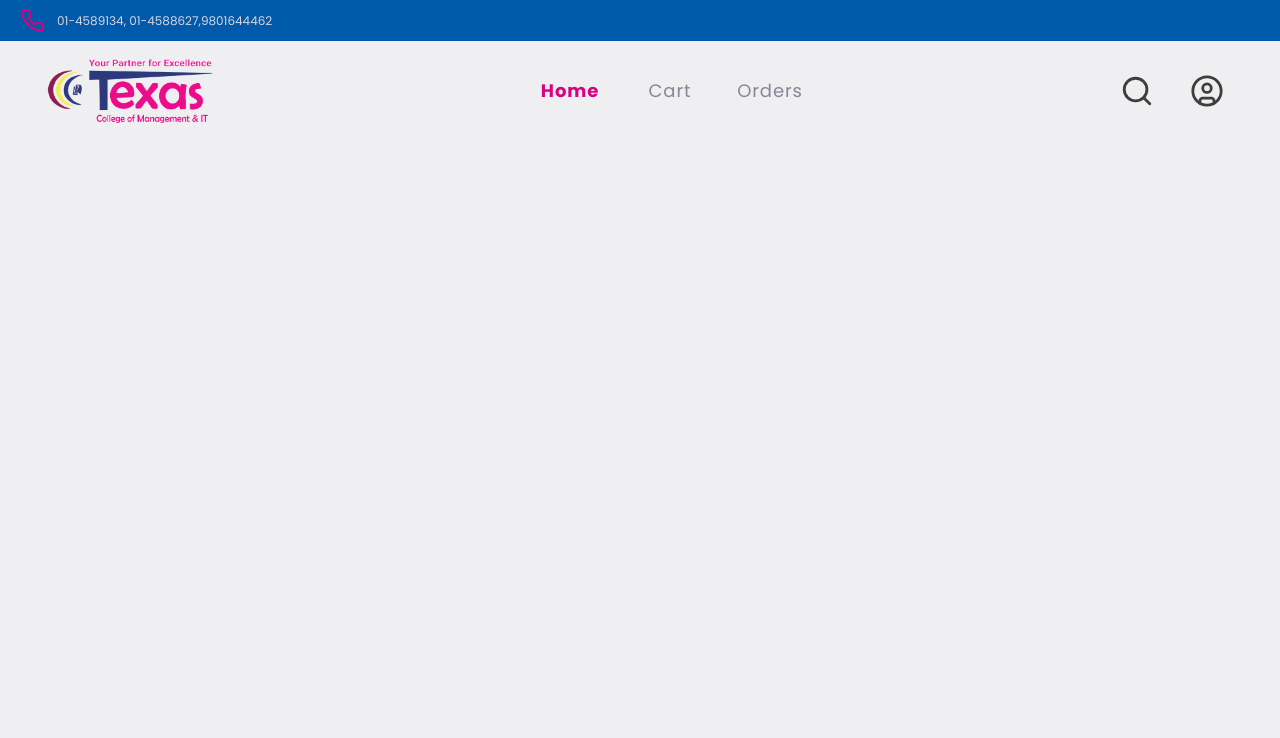
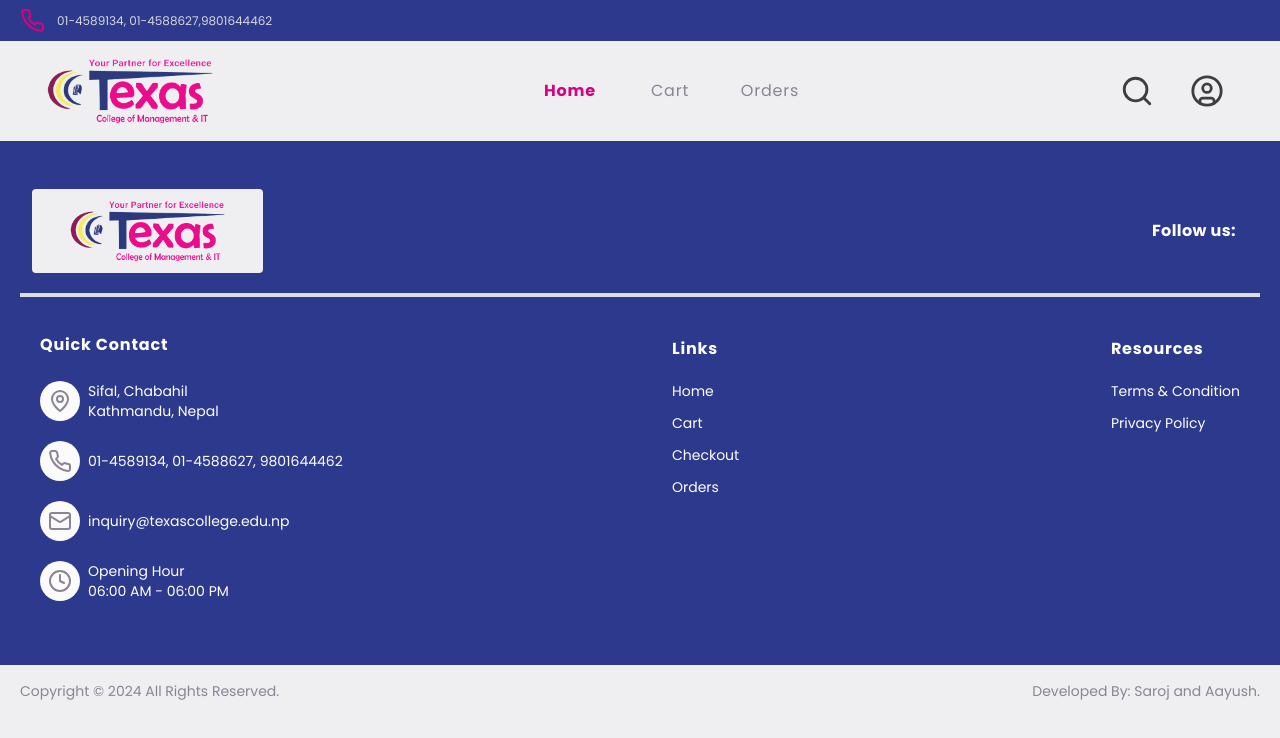
Before and after one commit to gtsaroj/FoodX, a React (Vite) app in the folder frontend/: page / in a window 1280 px wide. Shown: the top 738 px of the page. Built offline with nearby package versions, Linux system fonts and the light colour scheme.

Commit message:
footer added

```diff
--- a/frontend/src/App.tsx
+++ b/frontend/src/App.tsx
@@ -1,12 +1,18 @@
+import Footer from "./Components/Footer/Footer";
 import { Header } from "./Components/Navbar/Navbar";
 
 export const App: React.FC = () => {
   return (
-    <div className="">
-      <div className="mb-[100px]">
-        <Header />
+    <div className="flex items-center justify-center w-full h-full min-w-[100vw]  ">
+      <div className="w-full h-full max-w-[1500px] flex flex-col justify-center items-center">
+        <div className="mb-[100px]">
+          <Header />
+        </div>
+        <div className=""></div>
+        <div>
+          <Footer />
+        </div>
       </div>
-      <div className=""></div>
     </div>
   );
 };
--- /dev/null
+++ b/frontend/src/Components/Footer/Footer.tsx
@@ -0,0 +1,136 @@
+import { Clock, Mail, MapPin, Phone } from "lucide-react";
+import CollegeLogo from "/logo/texas.png";
+
+const Footer: React.FC = () => {
+  return (
+    <>
+      <footer className="w-full h-full bg-[var(--primary-color)] text-[var(--light-text)] min-w-[100vw] place-items-center grid px-5 py-7">
+        <div className="flex flex-col items-center justify-between w-full gap-5 px-3 py-5 border-b-4 border-b-[var(--light-border)] sm:flex-row">
+          <div className="px-5 py-3 bg-[var(--light-background)] rounded">
+            <img src={CollegeLogo} className="max-h-[60px] " />
+          </div>
+          <div className="flex items-center justify-center gap-3">
+            <p className="font-bold tracking-wide ext-lg ">Follow us: </p>
+            <div></div>
+          </div>
+        </div>
+        <div className="grid w-full h-full grid-cols-1 gap-6 py-4 md:grid-cols-2 place-items-center md:place-items-start">
+          <div className="flex flex-col gap-6 p-5">
+            <p className="font-bold tracking-wider">Quick Contact</p>
+            <div className="flex flex-col gap-5">
+              <div className="flex items-center gap-2 text-sm">
+                <div className="p-2 bg-[var(--light-foreground)] rounded-full text-[var(--dark-secondary-text)] flex items-center justify-center">
+                  <MapPin />
+                </div>
+                <div>
+                  <p>Sifal, Chabahil</p>
+                  <p>Kathmandu, Nepal</p>
+                </div>
+              </div>
+              <div className="flex items-center gap-2 text-sm">
+                <div className="p-2 bg-[var(--light-foreground)] rounded-full text-[var(--dark-secondary-text)] flex items-center justify-center flex-wrap">
+                  <Phone />
+                </div>
+                <div>
+                  <p>01-4589134, 01-4588627, 9801644462</p>
+                </div>
+              </div>
+              <div className="flex items-center gap-2 text-sm">
+                <div className="p-2 bg-[var(--light-foreground)] rounded-full text-[var(--dark-secondary-text)] flex items-center justify-center">
+                  <Mail />
+                </div>
+                <div>
+                  <a href="mailto:inquiry@texascollege.edu.np">
+                    inquiry@texascollege.edu.np
+                  </a>
+                </div>
+              </div>
+              <div className="flex items-center gap-2 text-sm">
+                <div className="p-2 bg-[var(--light-foreground)] rounded-full text-[var(--dark-secondary-text)] flex items-center justify-center">
+                  <Clock />
+                </div>
+                <div>
+                  <p>Opening Hour</p>
+                  <p>06:00 AM - 06:00 PM</p>
+                </div>
+              </div>
+            </div>
+          </div>
+          <div className="flex justify-between w-full gap-6 px-5 py-6 ">
+            <div className="flex flex-col gap-5">
+              <p className="font-bold tracking-wider">Links</p>
+              <div className="flex flex-col gap-3 text-sm text-[var(--light-text)] ">
+                <a
+                  href="/"
+                  className="cursor-pointer hover:underline hover:text-[var(--secondary-color)]"
+                >
+                  Home
+                </a>
+                <a
+                  href="/cart"
+                  className="cursor-pointer hover:underline hover:text-[var(--secondary-color)]"
+                >
+                  Cart
+                </a>
+                <a
+                  href="/checkout"
+                  className="cursor-pointer hover:underline hover:text-[var(--secondary-color)]"
+                >
+                  Checkout
+                </a>
+                <a
+                  href="/order"
+                  className="cursor-pointer hover:underline hover:text-[var(--secondary-color)]"
+                >
+                  Orders
+                </a>
+              </div>
+            </div>
+            <div className="flex flex-col gap-5">
+              <p className="font-bold tracking-wider">Resources</p>
+              <div className="flex flex-col gap-3 text-sm text-[var(--light-text)]">
+                <a
+                  href="/terms"
+                  target="_blank"
+                  className="cursor-pointer hover:underline hover:text-[var(--secondary-color)]"
+                >
+                  Terms & Condition
+                </a>
+                <a
+                  target="_blank"
+                  href="/privacy"
+                  className="cursor-pointer hover:underline hover:text-[var(--secondary-color)]"
+                >
+                  Privacy Policy
+                </a>
+              </div>
+            </div>
+          </div>
+        </div>
+      </footer>
+      <div className="w-full h-full min-w-[100vw] flex justify-between flex-col md:flex-row py-4 px-5 text-sm text-[var(--dark-secondary-text)] gap-3">
+        <p>Copyright © 2024 All Rights Reserved.</p>
+        <p className="cursor-pointer">
+          Developed By:{" "}
+          <a
+            href=""
+            target="_blank"
+            className="hover:text-[var(--primary-color)]  hover:underline "
+          >
+            Saroj
+          </a>{" "}
+          and{" "}
+          <a
+            href="https://aayush-al.web.app/"
+            target="_blank"
+            className="hover:text-[var(--primary-color)]  hover:underline"
+          >
+            Aayush.
+          </a>
+        </p>
+      </div>
+    </>
+  );
+};
+
+export default Footer;
--- a/frontend/src/Components/Navbar/Navbar.tsx
+++ b/frontend/src/Components/Navbar/Navbar.tsx
@@ -40,13 +40,13 @@ export const Navbar: React.FC = () => {
               key={index}
               onClick={() => setActiveNav(index)}
               className={
-                "h-full px-5 py-4 hover:bg-[var(--primary-color)] hover:text-[var(--secondary-color)] hover:font-bold w-[100px] " +
+                "h-full px-5 py-4 hover:bg-[var(--primary-color)] hover:font-bold hover:text-[var(--secondary-color)] w-[100px] " +
                 (activeNav === index
                   ? " font-bold text-[var(--secondary-color)] "
                   : " ")
               }
             >
-              <p className="flex items-center justify-center h-full text-lg tracking-wider">
+              <p className="flex items-center justify-center h-full tracking-wider text-md">
                 {item.name}
               </p>
             </a>
--- a/frontend/src/index.css
+++ b/frontend/src/index.css
@@ -4,7 +4,7 @@
 
 @layer base {
   :root {
-    --primary-color: #005aab;
+    --primary-color: #2c398d;
     --primary-light: #00a3d9;
     --primary-dark: #0e76a8;
 
```
